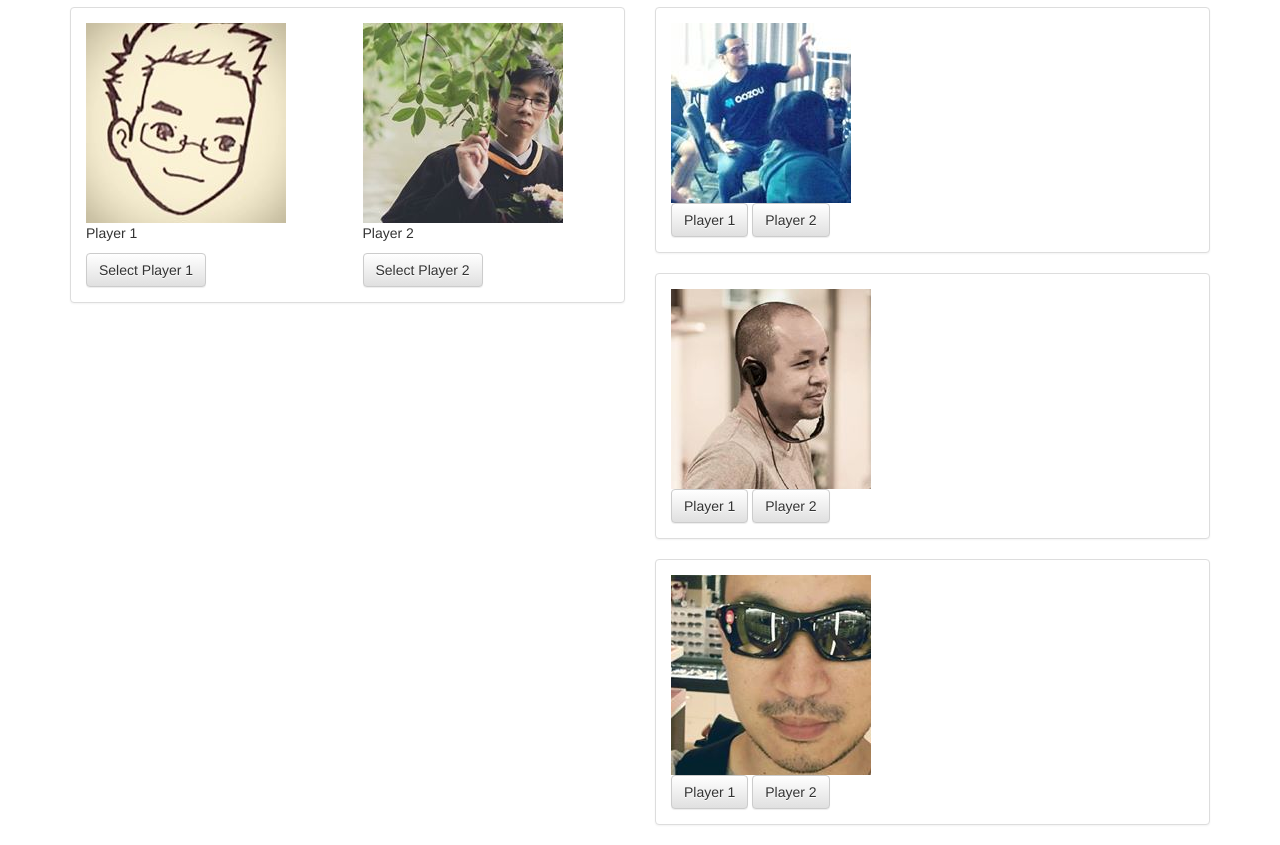
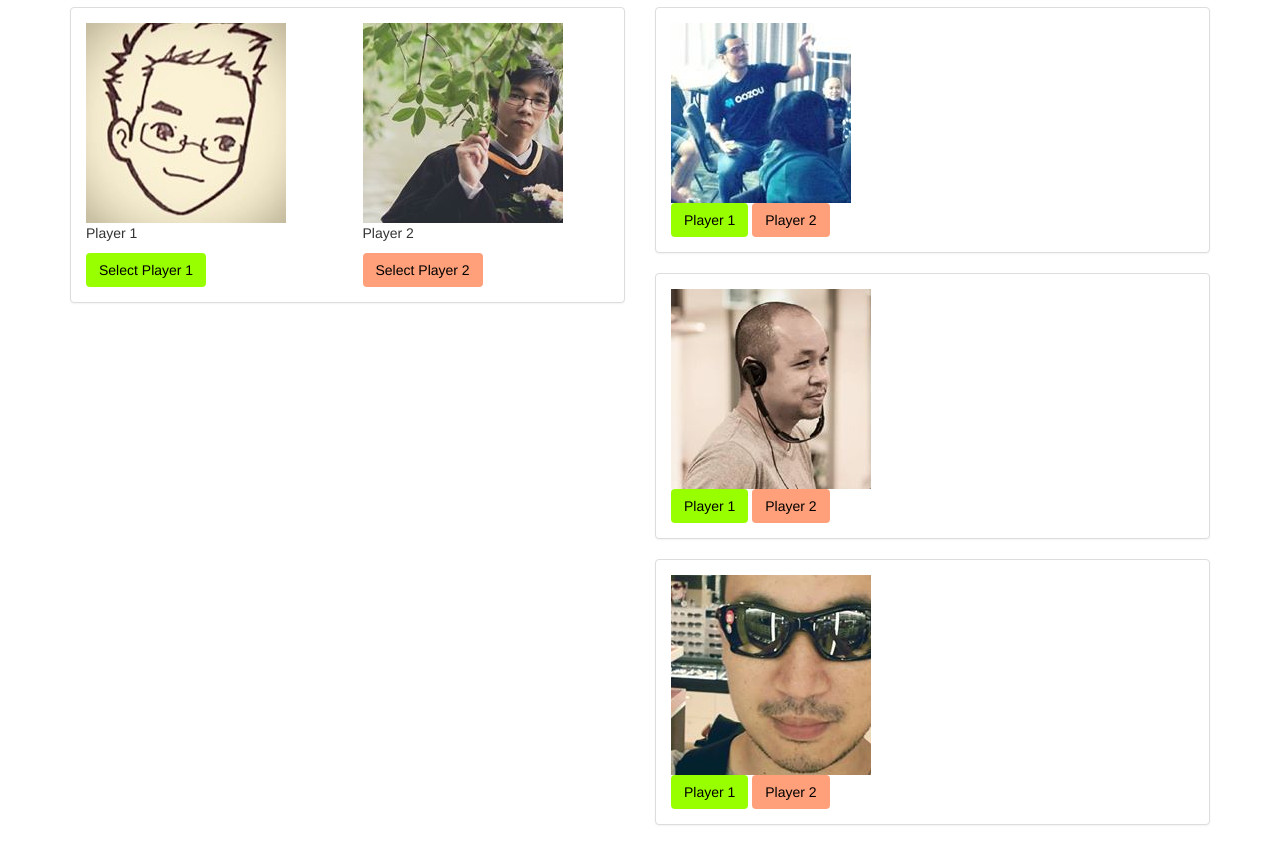
Before and after one commit to tsarocha/battleScoreboard, a plain HTML site: page index.html in a window 1280 px wide. Shown: the part 63-908 px from the top of the page. Drawn offline with Linux system fonts and the light colour scheme.

Commit message:
Change Players' button colors

```diff
--- a/index.html
+++ b/index.html
@@ -5,6 +5,7 @@
     <meta name="viewport" content="width=device-width, initial-scale=1.0">
     <!-- Latest compiled and minified CSS -->
     <link rel="stylesheet" href="static/stylesheet/bootstrap.min.css">
+    <link rel="stylesheet" href="static/stylesheet/stylesheet.css">
 
     <!-- Optional theme -->
     <link rel="stylesheet" href="static/stylesheet/bootstrap-theme.min.css">
@@ -24,12 +25,12 @@
                             <div class="col-xs-6">
                                 <img src="static/images/player/ball.jpg" alt="" class="img-responsive"/>
                                 <p>Player 1</p>
-                                <button class="btn btn-default">Select Player 1</button>
+                                <button class="btn btn-player1">Select Player 1</button>
                             </div>
                             <div class="col-xs-6">
                                 <img src="static/images/player/bas.jpg" alt="" class="img-responsive"/>
                                 <p>Player 2</p>
-                                <button class="btn btn-default">Select Player 2</button>
+                                <button class="btn btn-player2">Select Player 2</button>
                             </div>
                         </div>
                     </div>
@@ -42,8 +43,8 @@
                         <div class="panel panel-default">
                             <div class="panel-body">
                                 <img src="static/images/judge/jua.jpg" alt="" class="img-responsive"/>
-                                <button class="btn btn-default" id="judge1-player1">Player 1</button>
-                                <button class="btn btn-default" id="judge1-player2">Player 2</button>
+                                <button class="btn btn-player1" id="judge1-player1">Player 1</button>
+                                <button class="btn btn-player2" id="judge1-player2">Player 2</button>
                             </div>
                         </div>
                     </div>
@@ -53,8 +54,8 @@
                         <div class="panel panel-default">
                             <div class="panel-body">
                                 <img src="static/images/judge/noom.jpg" alt="" class="img-responsive"/>
-                                <button class="btn btn-default" id="judge2-player1">Player 1</button>
-                                <button class="btn btn-default" id="judge2-player2">Player 2</button>
+                                <button class="btn btn-player1" id="judge2-player1">Player 1</button>
+                                <button class="btn btn-player2" id="judge2-player2">Player 2</button>
                             </div>
                         </div>
                     </div>
@@ -64,8 +65,8 @@
                         <div class="panel panel-default">
                             <div class="panel-body">
                                 <img src="static/images/judge/roof.jpg" alt="" class="img-responsive"/>
-                                <button class="btn btn-default" id="judge3-player1">Player 1</button>
-                                <button class="btn btn-default" id="judge3-player2">Player 2</button>
+                                <button class="btn btn-player1" id="judge3-player1">Player 1</button>
+                                <button class="btn btn-player2" id="judge3-player2">Player 2</button>
                             </div>
                         </div>
                     </div>
--- /dev/null
+++ b/static/stylesheet/stylesheet.css
@@ -0,0 +1,12 @@
+.btn-player1 {
+  background-color:  #98ff00;
+}
+
+.btn-player2 {
+  background-color: #FFA07A;
+
+}
+
+.btn-playerClicked{
+  background-color: #FC0FC0;
+}
```
